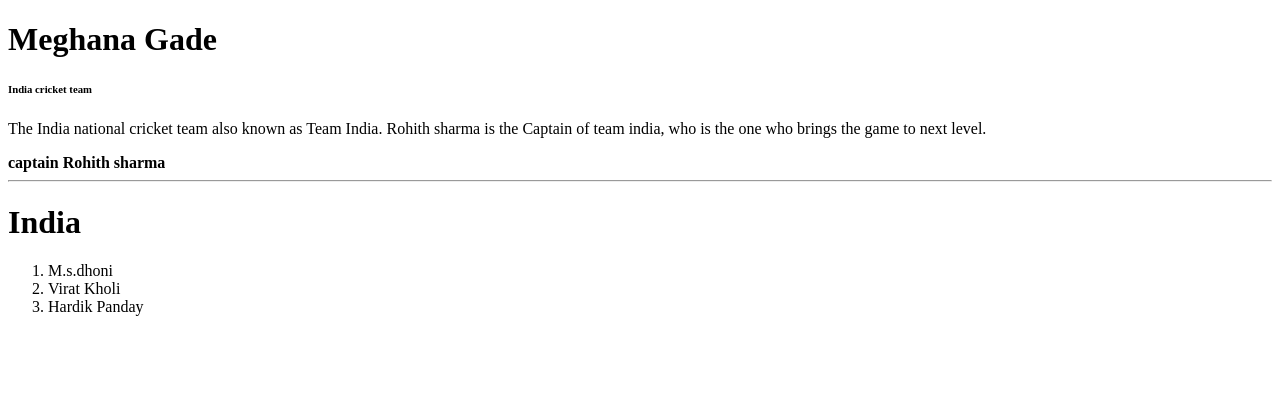
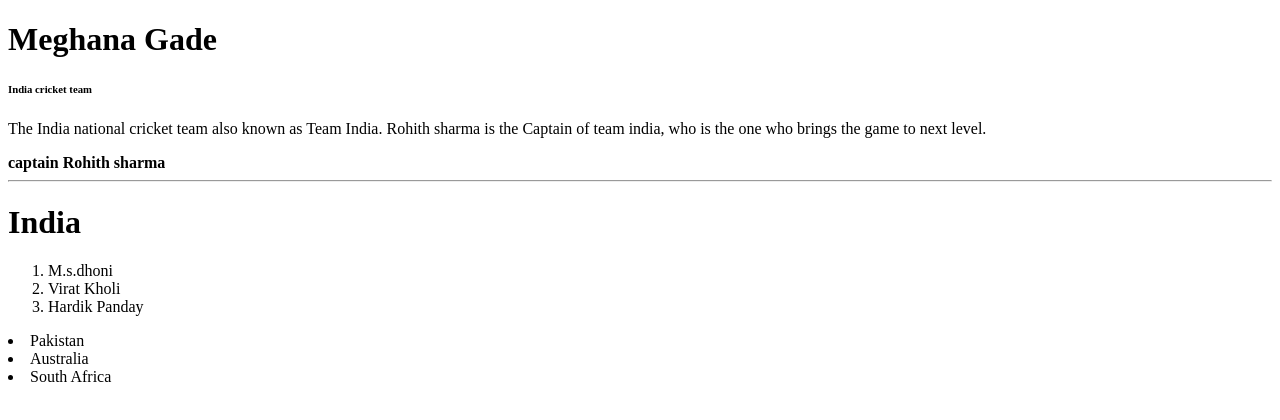
Before and after one commit to 44-563-Web-Apps-S23/44563-webapps-assignment-3-Megh8na, a plain HTML site: page index.html in a window 1280 px wide. Drawn offline with Linux system fonts and the light colour scheme.

Commit message:
added unordered list

```diff
--- a/index.html
+++ b/index.html
@@ -19,5 +19,10 @@
         <li>Virat Kholi</li>
         <li>Hardik Panday</li>
     </ol>
+    <u1>
+        <li>Pakistan</li>
+        <li>Australia</li>
+        <li>South Africa</li>
+    </u1>
     </body>
 </html>
```
